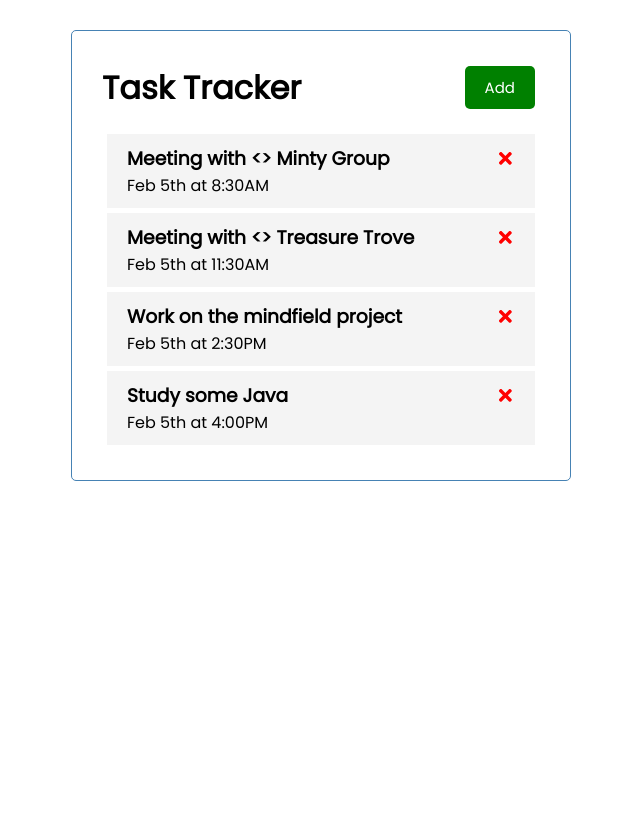
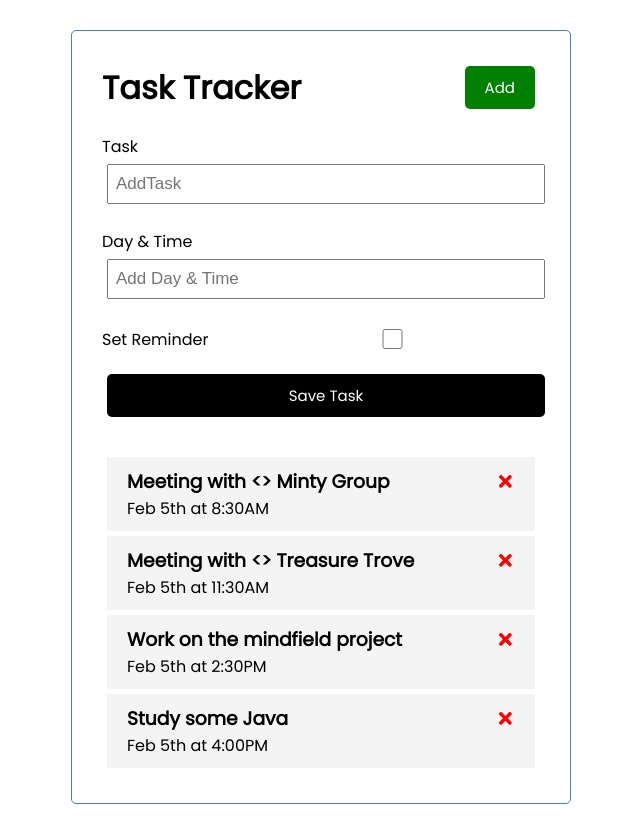
Before and after one commit to Jaysavvy/MiniCodeProejects, a React (Create React App) app in the folder React Todo List/react-task-tracker/: page / in a window 1280 px wide. Shown: the whole page, without its empty margins (319-959 px from the left). Before the commit the page ends 800 px from the top, so only its background shows below. Built offline with nearby package versions, Linux system fonts and the light colour scheme.

Commit message:
udjusted code found in AddTask

```diff
--- a/React Todo List/react-task-tracker/src/App.js
+++ b/React Todo List/react-task-tracker/src/App.js
@@ -1,6 +1,7 @@
 import {useState} from 'react'
 import Header from './Componets/Header'
 import Tasks from './Componets/Tasks'
+import AddTask from './Componets/AddTask'
 
 
 
@@ -37,6 +38,12 @@ const App = () => {
 
 ])
 
+// Add Task
+const addTask =(task) =>{
+  console.log(task);
+}
+
+
 //  Delete Task
 
 const deleteTask = (id) =>{
@@ -55,6 +62,7 @@ const toggleReminder = (id) => {
   return (
     <div className="container">
       <Header />
+      <AddTask onAdd={addTask}/>
       {tasks.length> 0 ? <Tasks tasks={tasks}
       onDelete={deleteTask}
       onToggle ={toggleReminder} /> :
--- /dev/null
+++ b/React Todo List/react-task-tracker/src/Componets/AddTask.js
@@ -0,0 +1,50 @@
+import {useState} from 'react'
+
+
+const AddTask = ({onAdd}) => {
+    const [text, setText] = useState('')
+    const [day, setDay] = useState('')
+    const [reminder, setReminder] = useState(false)
+
+    const onSubmit = (e) => {
+        e.preventDefault()
+    }
+
+  return (
+    <form className='add-form' onSubmit={onSubmit}>
+        <div className='form-control'>
+            <label>Task</label>
+            <input
+                type='text'
+                placeholder='AddTask'
+                value={text}
+                onChange={(e)=> {
+                setText(e.target.value)}}
+                />
+        </div>
+        <div className='form-control'>
+            <label>Day & Time</label>
+            <input
+                type='text'
+                placeholder='Add Day & Time'
+                value={day}
+                onChange={(e)=> {
+                setDay(e.target.value)}}
+                />
+        </div>
+        <div className='form-control form-control-check'>
+            <label>Set Reminder</label>
+            <input
+                type='checkbox'
+                value={reminder}
+                onChange={(e)=> {
+                setReminder(e.currentTarget.checked)}}
+                />
+        </div>
+
+        <input type='submit' value='Save Task' className='btn btn-block' />
+    </form>
+  )
+}
+
+export default AddTask
```
